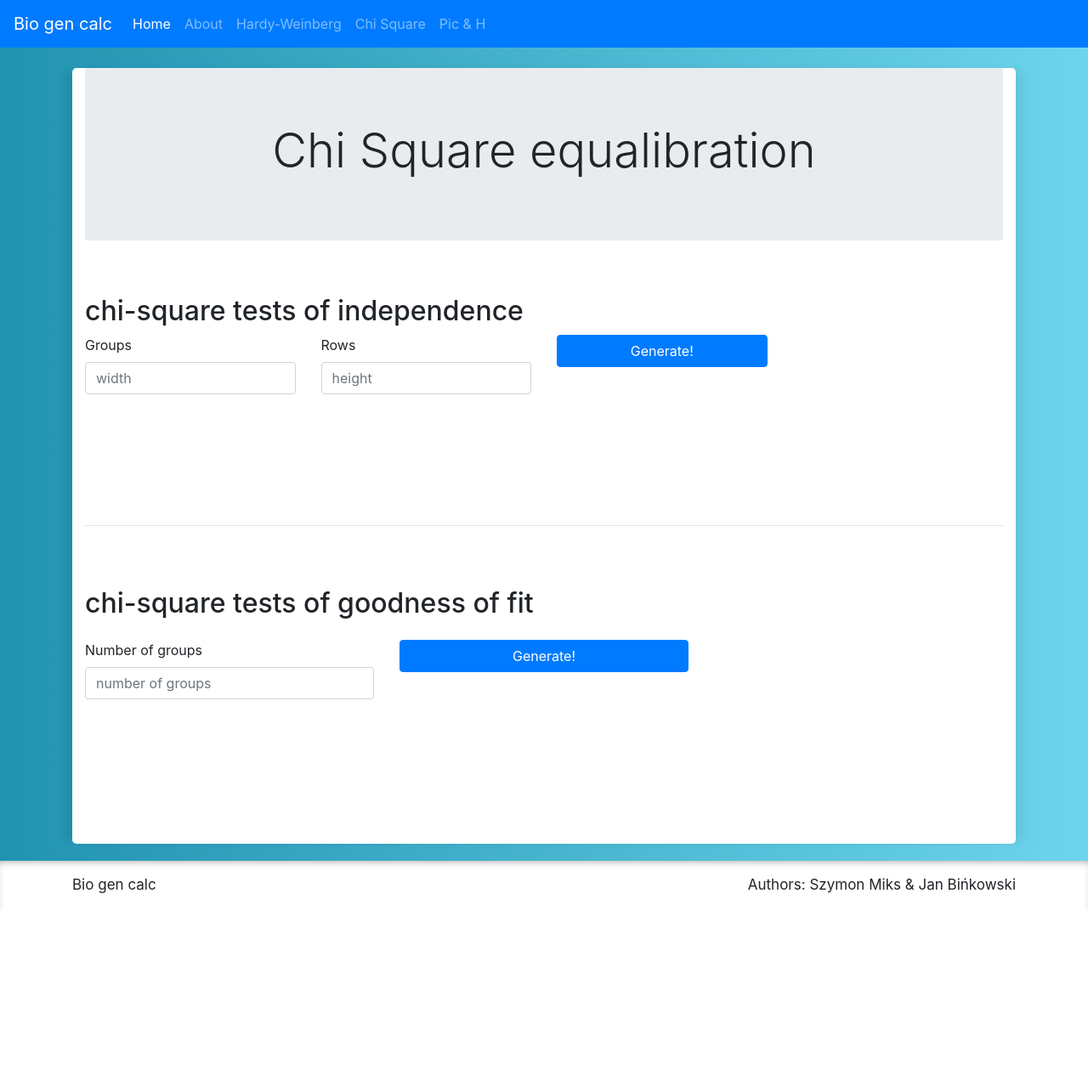
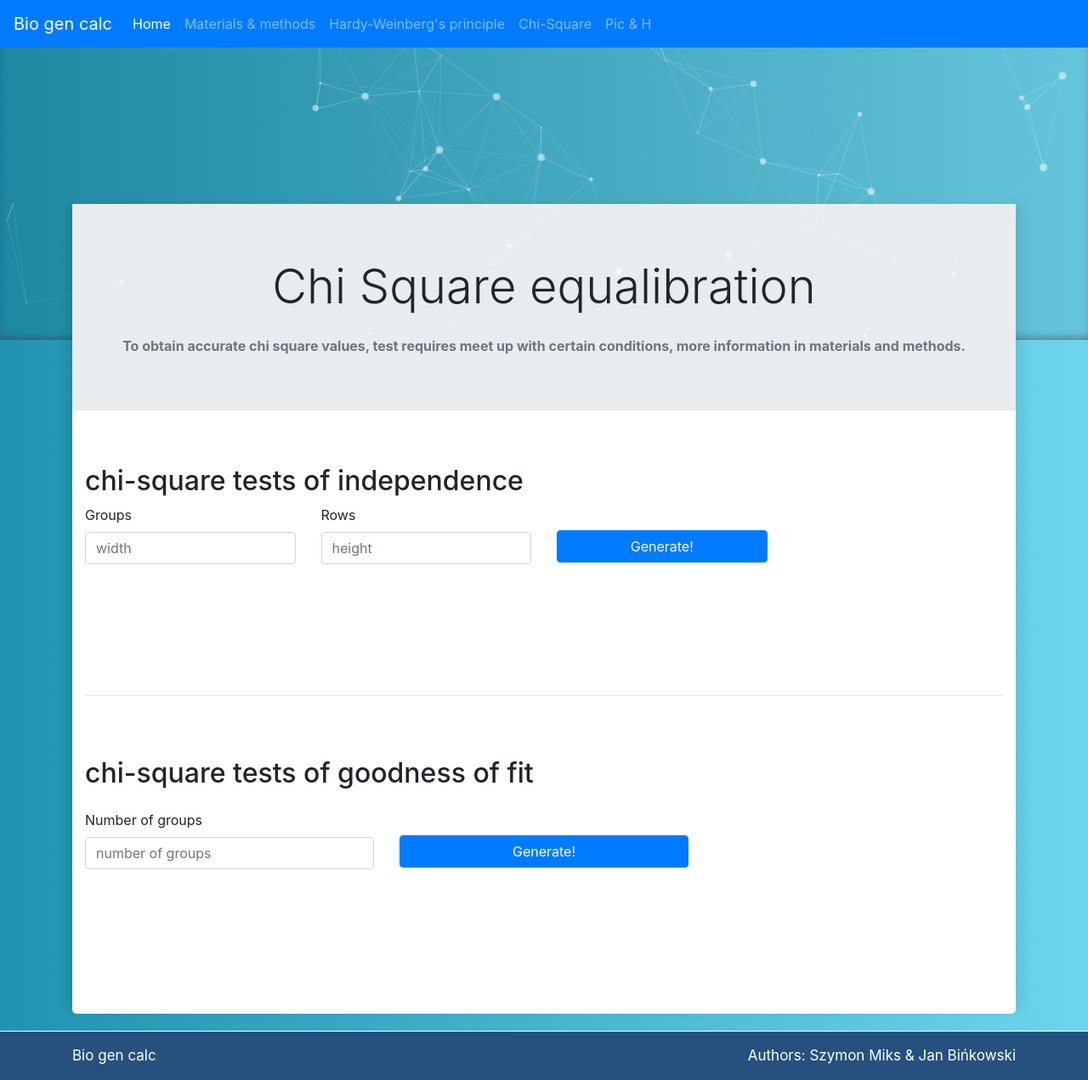
Before and after one commit to szymon6927/bio-gen-calc, a Flask app: page /chi_square_page in a window 1280 px wide. Shown: the whole page at 85% size. Before the commit the page ends 1069 px from the top, so only its background shows below. Run offline with Flask 2, Linux system fonts and the light colour scheme; parts of the project's set-up code (start-up, migrations or seed data) failed here and were passed over; some libraries are stand-ins or nearby versions.

Commit message:
add particles js -> source code in vendors folders, make tables responive, changes in view, add some css, generaly view editing, add content to home page

```diff
--- a/app/about/views.py
+++ b/app/about/views.py
@@ -9,4 +9,4 @@ def about_page():
     """
     Render the about template on the / route
     """
-    return render_template('about/index.html', title="About")
+    return render_template('about/index.html', title="Materials & methods")
--- a/app/static/css/style.css
+++ b/app/static/css/style.css
@@ -7,6 +7,7 @@ body {
     box-shadow: 12px 0 15px -4px rgba(0,0,0,.075), -12px 0 8px -4px rgba(0,0,0,.075);
     padding: 0 15px 24px 15px;
     border-radius: 5px;
+    margin-top: -10rem;
 }
 
 section {
@@ -64,16 +65,51 @@ table th[scope=row] {
 }
 
 .codominant-wrapper, .dominant-wrapper {
+    padding-top: 32px;
     display: none;
 }
 
+#particles-js {
+    height: 50vh;
+    background: rgba(0,0,0,.075);
+    box-shadow: inset 0px -5px 10px -3px rgba(50, 50, 50, 0.5)
+}
+
+.wrapper .jumbotron-fluid {
+    margin-left: -15px;
+    margin-right: -15px;
+}
+
+.event-button {
+    margin-top: 30px;
+}
+
+.homepage .title {
+    font-size: 18px;
+}
+
+.homepage .info {
+    padding: 15px;
+}
+
+.homepage .card {
+    box-shadow: 0 0 10px 0 rgba(10, 10, 10, .2);
+    transition: .25s;
+}
+
+.homepage .card:hover {
+    transform: translateY(-10px);
+    box-shadow: 0 22px 43px rgba(0, 0, 0, 0.15);
+}
+
 .footer {
-    background: #fff;
+    background: #26517F;
+    border-top: 1px solid #fff;
+    color: #fff;
     margin-top: 20px;
     padding: 16px 0;
     font-size: 17px;
     font-weight: 400;
-    box-shadow: inset 0px 5px 10px -5px rgba(50, 50, 50, 0.5);
 }
 
 .footer p {
--- a/app/static/js/ChiSquareArray.js
+++ b/app/static/js/ChiSquareArray.js
@@ -17,7 +17,7 @@ class ChiSquareArray {
 
   createTable() {
     let table = `
-      <table class="table text-center">
+      <table class="table table-responsive text-center">
         <thead class="thead-light">
         </thead>
         <tbody>
--- a/app/static/js/ChiSquareOfGoodness.js
+++ b/app/static/js/ChiSquareOfGoodness.js
@@ -10,7 +10,7 @@ class ChiSquareOfGoodness {
 
   createTable() {
     let table = `
-      <table class="table text-center">
+      <table class="table table-responsive text-center">
         <thead class="thead-light">
         </thead>
         <tbody>
--- a/app/static/js/app.js
+++ b/app/static/js/app.js
@@ -1,3 +1,9 @@
+/* particlesJS.load(@dom-id, @path-json, @callback (optional)); */
+particlesJS.load('particles-js', '/static/js/assets/particles.json', function() {
+  console.log('callback - particles.js config loaded');
+});
+
+
 $(window).bind("load", function () {
 
   let footerHeight = 0,
@@ -9,7 +15,7 @@ $(window).bind("load", function () {
   function positionFooter() {
     footerHeight = $footer.height();
     // 20 is as padding height
-    footerTop = ($(window).scrollTop() + $(window).height() - footerHeight - 52) + "px";
+    footerTop = ($(window).scrollTop() + $(window).height() - footerHeight - 53) + "px";
 
     if (($(document.body).height() + footerHeight) < $(window).height()) {
       $footer.css({
--- /dev/null
+++ b/app/static/js/assets/particles.json
@@ -0,0 +1,116 @@
+{
+  "particles": {
+    "number": {
+      "value": 80,
+      "density": {
+        "enable": true,
+        "value_area": 800
+      }
+    },
+    "color": {
+      "value": "#ffffff"
+    },
+    "shape": {
+      "type": "circle",
+      "stroke": {
+        "width": 0,
+        "color": "#000000"
+      },
+      "polygon": {
+        "nb_sides": 5
+      },
+      "image": {
+        "src": "img/github.svg",
+        "width": 100,
+        "height": 100
+      }
+    },
+    "opacity": {
+      "value": 0.5,
+      "random": false,
+      "anim": {
+        "enable": false,
+        "speed": 1,
+        "opacity_min": 0.1,
+        "sync": false
+      }
+    },
+    "size": {
+      "value": 5,
+      "random": true,
+      "anim": {
+        "enable": false,
+        "speed": 40,
+        "size_min": 0.1,
+        "sync": false
+      }
+    },
+    "line_linked": {
+      "enable": true,
+      "distance": 150,
+      "color": "#ffffff",
+      "opacity": 0.4,
+      "width": 1
+    },
+    "move": {
+      "enable": true,
+      "speed": 6,
+      "direction": "none",
+      "random": false,
+      "straight": false,
+      "out_mode": "out",
+      "attract": {
+        "enable": false,
+        "rotateX": 600,
+        "rotateY": 1200
+      }
+    }
+  },
+  "interactivity": {
+    "detect_on": "canvas",
+    "events": {
+      "onhover": {
+        "enable": true,
+        "mode": "repulse"
+      },
+      "onclick": {
+        "enable": true,
+        "mode": "push"
+      },
+      "resize": true
+    },
+    "modes": {
+      "grab": {
+        "distance": 400,
+        "line_linked": {
+          "opacity": 1
+        }
+      },
+      "bubble": {
+        "distance": 400,
+        "size": 40,
+        "duration": 2,
+        "opacity": 8,
+        "speed": 3
+      },
+      "repulse": {
+        "distance": 200
+      },
+      "push": {
+        "particles_nb": 4
+      },
+      "remove": {
+        "particles_nb": 2
+      }
+    }
+  },
+  "retina_detect": true,
+  "config_demo": {
+    "hide_card": false,
+    "background_color": "#b61924",
+    "background_image": "",
+    "background_position": "50% 50%",
+    "background_repeat": "no-repeat",
+    "background_size": "cover"
+  }
+}
--- a/app/templates/base.html
+++ b/app/templates/base.html
@@ -21,7 +21,7 @@
 {% include 'navbar.html' %}
 
 <div class="main-container">
-
+  <div id="particles-js"></div>
   <div class="container">
     {% block body %}
     {% endblock %}
@@ -41,6 +41,7 @@
 <script src="https://stackpath.bootstrapcdn.com/bootstrap/4.1.0/js/bootstrap.min.js"
         integrity="sha384-uefMccjFJAIv6A+rW+L4AHf99KvxDjWSu1z9VI8SKNVmz4sk7buKt/6v9KI65qnm"
         crossorigin="anonymous"></script>
+<script src="{{ url_for('static', filename='js/vendors/particles.min.js') }}"></script>
 <script src="{{ url_for('static', filename='js/app.js') }}"></script>
 {% block scripts %}
 {% endblock %}
--- a/app/templates/chi_square/index.html
+++ b/app/templates/chi_square/index.html
@@ -8,6 +8,10 @@
     <div class="jumbotron jumbotron-fluid">
       <div class="container">
         <h1 class="display-4 text-center">{{ title }}</h1>
+        <p class="text-muted font-weight-bold text-center pt-3 mb-0">
+          To obtain accurate chi square values, test requires meet up with
+          certain conditions, more information in materials and methods.
+        </p>
       </div>
     </div>
 
@@ -29,10 +33,10 @@
             <input id="array-height" type="number" class="form-control array-height" placeholder="height">
           </div>
         </div>
-        <div class="col col-md-3 col-sm-6 col-xs-6">
+        <div class="col col-md-3 col-sm-6 col-xs-6 event-button">
           <button type="submit" class="btn btn-block btn-primary generate-array">Generate!</button>
         </div>
-        <div class="col col-md-3 col-sm-6 col-xs-6 calcuate">
+        <div class="col col-md-3 col-sm-6 col-xs-6 event-button calcuate">
           <button type="submit" class="btn btn-block btn-success calcuate-button">Calculate!</button>
         </div>
       </div>
@@ -72,10 +76,10 @@
             <input id="goodness-width" type="number" class="form-control goodness-width" placeholder="number of groups">
           </div>
         </div>
-        <div class="col col-md-4 col-sm-6 col-xs-12">
+        <div class="col col-md-4 col-sm-6 col-xs-12 event-button">
           <button type="submit" class="btn btn-block btn-primary generate-array-goodness">Generate!</button>
         </div>
-        <div class="col col-md-4 col-sm-6 col-xs-12 calcuate-goodness">
+        <div class="col col-md-4 col-sm-6 col-xs-12 event-button calcuate-goodness">
           <button type="submit" class="btn btn-block btn-success calcuate-button-goodness">Calculate!</button>
         </div>
       </div>
--- a/app/templates/navbar.html
+++ b/app/templates/navbar.html
@@ -1,4 +1,4 @@
-<nav class="navbar navbar-expand-md navbar-dark bg-primary mb-4">
+<nav class="navbar fixed-top navbar-expand-md navbar-dark bg-primary mb-4">
   <a class="navbar-brand" href="#">Bio gen calc</a>
   <button class="navbar-toggler" type="button" data-toggle="collapse" data-target="#navbarsExampleDefault"
           aria-controls="navbarsExampleDefault" aria-expanded="false" aria-label="Toggle navigation">
@@ -11,13 +11,13 @@
         <a class="nav-link" href="{{ url_for('home.homepage') }}">Home</a>
       </li>
       <li class="nav-item">
-        <a class="nav-link" href="{{ url_for('about.about_page') }}">About</a>
+        <a class="nav-link" href="{{ url_for('about.about_page') }}">Materials & methods</a>
       </li>
       <li class="nav-item">
-        <a class="nav-link" href="{{ url_for('hardy_weinber.hardy_weinber_page') }}">Hardy-Weinberg</a>
+        <a class="nav-link" href="{{ url_for('hardy_weinber.hardy_weinber_page') }}">Hardy-Weinberg's principle</a>
       </li>
       <li class="nav-item">
-        <a class="nav-link" href="{{ url_for('chi_square.chi_square_page') }}">Chi Square</a>
+        <a class="nav-link" href="{{ url_for('chi_square.chi_square_page') }}">Chi-Square</a>
       </li>
       <li class="nav-item">
         <a class="nav-link" href="{{ url_for('pic.pic_page') }}">Pic & H</a>
--- a/app/templates/pic/index.html
+++ b/app/templates/pic/index.html
@@ -33,11 +33,11 @@
               </div>
             </div>
 
-            <div class="col col-md-3 col-sm-6 col-xs-6">
+            <div class="col col-md-3 col-sm-6 col-xs-6 event-button">
               <button type="submit" class="btn btn-block btn-primary generate-codominant">Generate!</button>
             </div>
 
-            <div class="col col-md-3 col-sm-6 col-xs-6">
+            <div class="col col-md-3 col-sm-6 col-xs-6 event-button">
               <button type="submit" class="btn btn-block btn-success calcuate-codominant">Calculate!</button>
             </div>
 
@@ -70,7 +70,7 @@
               </div>
             </div>
 
-            <div class="col col-md-3 col-sm-6 col-xs-6">
+            <div class="col col-md-3 col-sm-6 col-xs-6 event-button">
               <button type="submit" class="btn btn-block btn-success calcuate-dominant">Calculate!</button>
             </div>
           </div>
```
Also changed, not shown: app/templates/home/index.html (+57 -5 lines), app/static/js/vendors/particles.min.js (added).
